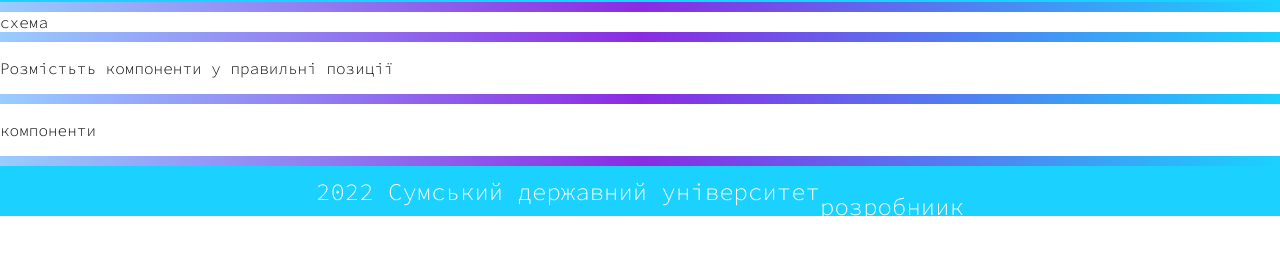
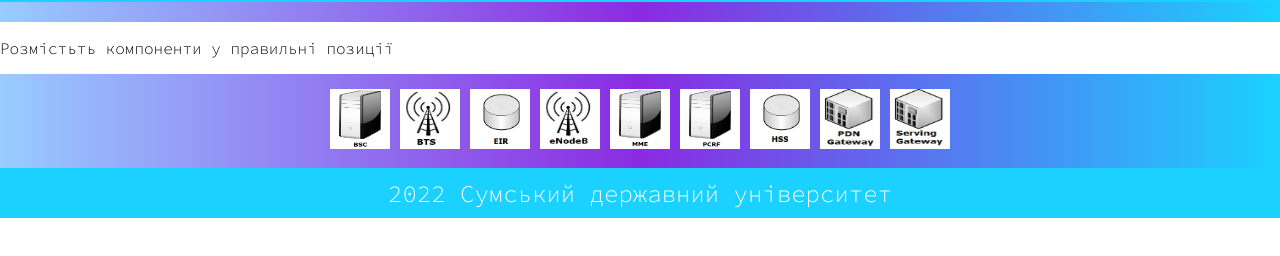
Before and after one commit to MarySweetRollStolen/4g_network_test, a plain HTML site: page index.html in a window 1280 px wide. Shown: the part 58-314 px from the top of the page. Drawn offline with Linux system fonts and the light colour scheme.

Commit message:
Add img generator

```diff
--- a/app.js
+++ b/app.js
@@ -5,3 +5,36 @@ document.getElementById('buttonPopUpOpen').addEventListener('click', () => {
 document.getElementById('buttonPopUpClose').addEventListener('click', () => {
     document.querySelector('.popup-back').style.display = "none";
 })
+
+function generateImg(source) {
+    const img = document.createElement('img');
+    img.src = source;
+    img.style.width = '60px';
+    img.style.height = '60px';
+    img.style.margin = '5px';
+    return img;
+}
+
+function generateImgArray() {
+    const imgSources = [
+        'BSC.jpg',
+        'bts.jpg',
+        'EIR.png',
+        'enodeb.jpg',
+        'mme.jpg',
+        'pcrf.jpg',
+        'hss.png',
+        'pdngate.png',
+        'servgate.png'
+    ]
+    let imgArray = [];
+    for (let i = 0; i < imgSources.length; i++) {
+        imgArray.push(generateImg('images/components/' + imgSources[i]));
+    }
+    return imgArray;
+}
+
+imgArray = generateImgArray();
+imgArray.forEach(img => {
+document.getElementById('component').appendChild(img);
+});
--- a/index.html
+++ b/index.html
@@ -30,19 +30,41 @@
             <button id="buttonPopUpOpen" class="button">що я тут роблю?</button>
         </header>
         <div class="color"></div>
-        <div class="">схема</div>
+        <div class="">
+            <div id="this">
+                <!-- <style>
+                    #this {
+                        height: 70px;
+                        width: 70px;
+                        border: 2px solid black;
+                        color: wheat;
+                    }
+                </style> -->
+            </div>
+        </div>
         <div class="color"></div>
         <div class="">
             <p>Розмістьть компоненти у правильні позиції</p>
         </div>
         <div class="color"></div>
-        <div class="">
-            <p>компоненти</p>
+        <div class="content">
+            <div id="component">
+                <!-- <style>
+                    img {
+                        height: 60px;
+                        width: 60px;
+                        border: 2px solid black;
+                    }
+                </style>
+                <img id="ssuLogo" src="images/ssu.png" alt="Сумський державний університет лого">
+                <img id="ssuLogo" src="images/ssu.png" alt="Сумський державний університет лого">
+                <img id="ssuLogo" src="images/ssu.png" alt="Сумський державний університет лого">  -->
+            </div>
         </div>
         <div class="color"></div>
         <footer>
             <p>2022 <a href="https://sumdu.edu.ua/uk/">Сумський державний університет</a></p>
-            <p><br>розробниик</p>
+            <!-- <p><br>розробниик</p> -->
         </footer>
     </div>
 
--- a/style.css
+++ b/style.css
@@ -29,6 +29,22 @@ header img{
 .color {
     background: linear-gradient(to right, #99ccff, blueviolet, #1ad1ff);
     height: 10px;
+}
+
+.content {
+    display: flex;
+    flex-direction: column;
+    justify-content: center;
+    align-items: center;
+    background: linear-gradient(to right, #99ccff, blueviolet, #1ad1ff);
+}
+
+.component {
+    display: flex;
+    flex-direction: row;
+    justify-content: round;
+    /* align-items: center; */
+    height: 100vh;
 }
 
 footer {
```
Also changed, not shown: images/components/BSC.jpg (added), images/components/EIR.png (added), images/components/bts.jpg (added), images/components/enodeb.jpg (added), images/components/hss.png (added), images/components/mme.jpg (added), images/components/pcrf.jpg (added), images/components/pdngate.png (added), images/components/servgate.png (added).
